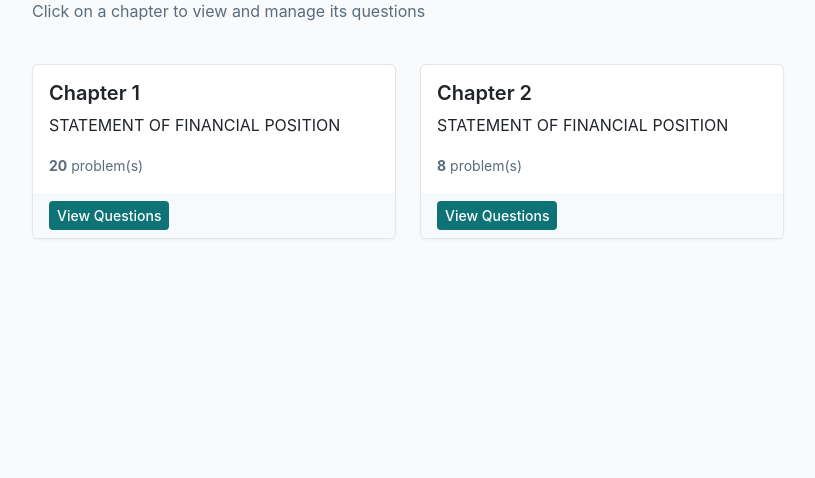
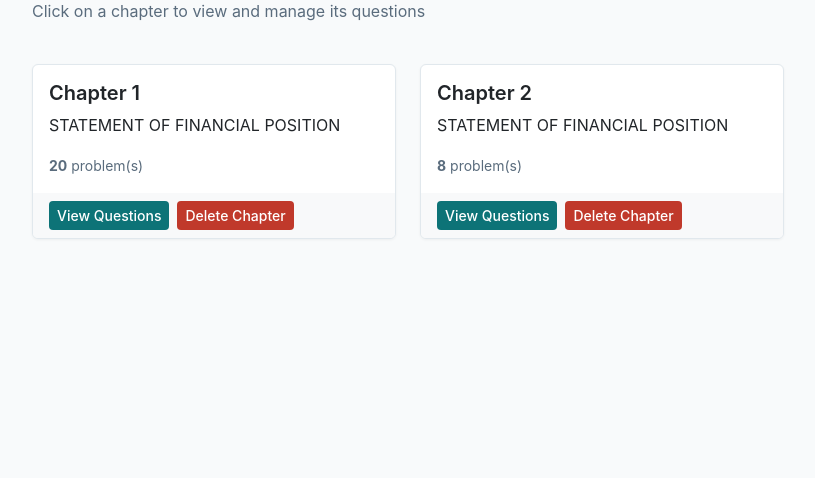
Before and after one commit to JohnPaulTriumfante/testbank, a Flask app: page /chapters in a window 1280 px wide. Shown: the part 152-630 px from the top of the page, without its empty margins (38-853 px from the left). Run offline with Flask 3, Linux system fonts and the light colour scheme; data comes from the database, SQL or seed files in the repository.

Commit message:
Add files via upload

```diff
--- a/templates/chapters.html
+++ b/templates/chapters.html
@@ -23,8 +23,11 @@
                     <strong>{{ problem_count }}</strong> problem(s)
                 </p>
             </div>
-            <div class="card-footer bg-light border-0">
+            <div class="card-footer bg-light border-0 d-flex gap-2">
                 <a href="/chapter/{{ chapter.id }}" class="btn btn-primary btn-sm">View Questions</a>
+                <form action="/delete_chapter/{{ chapter.id }}" method="post" onsubmit="return confirm('Delete this chapter and all its problems/questions?');">
+                    <button type="submit" class="btn btn-danger btn-sm">Delete Chapter</button>
+                </form>
             </div>
         </div>
     </div>
```
